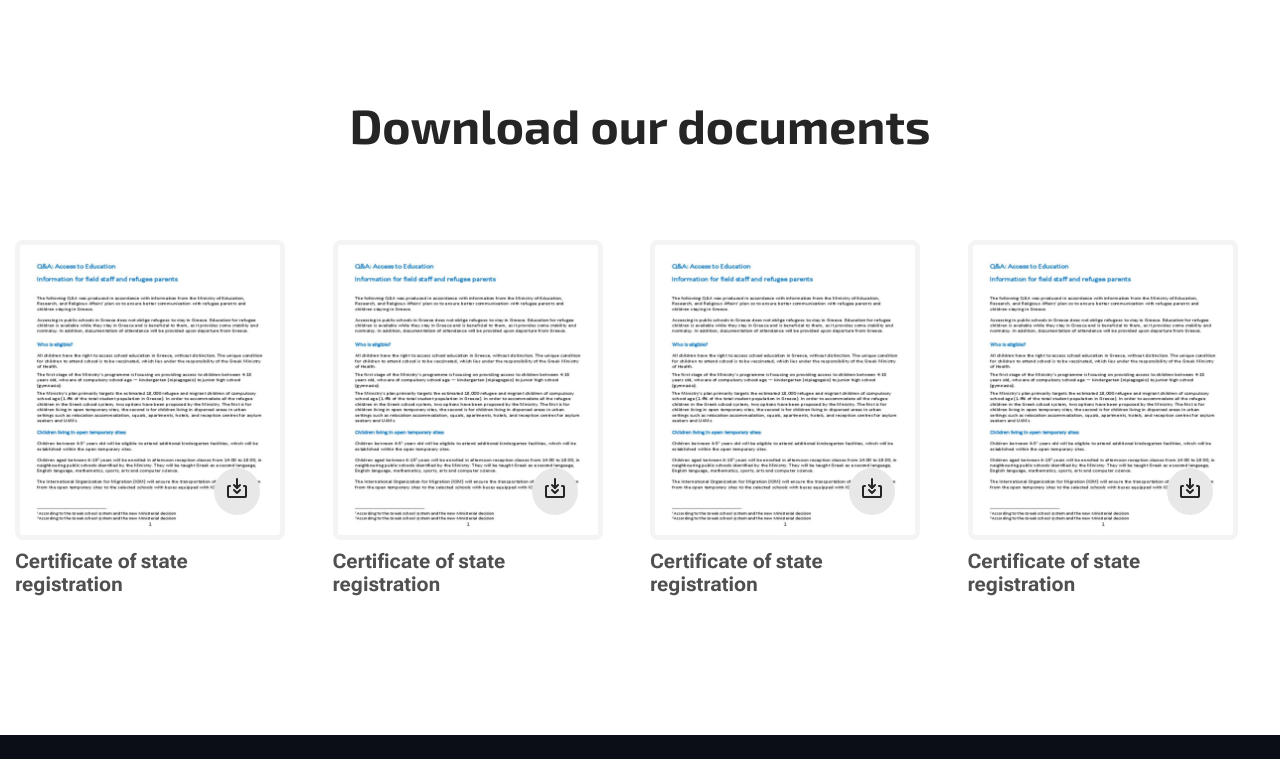
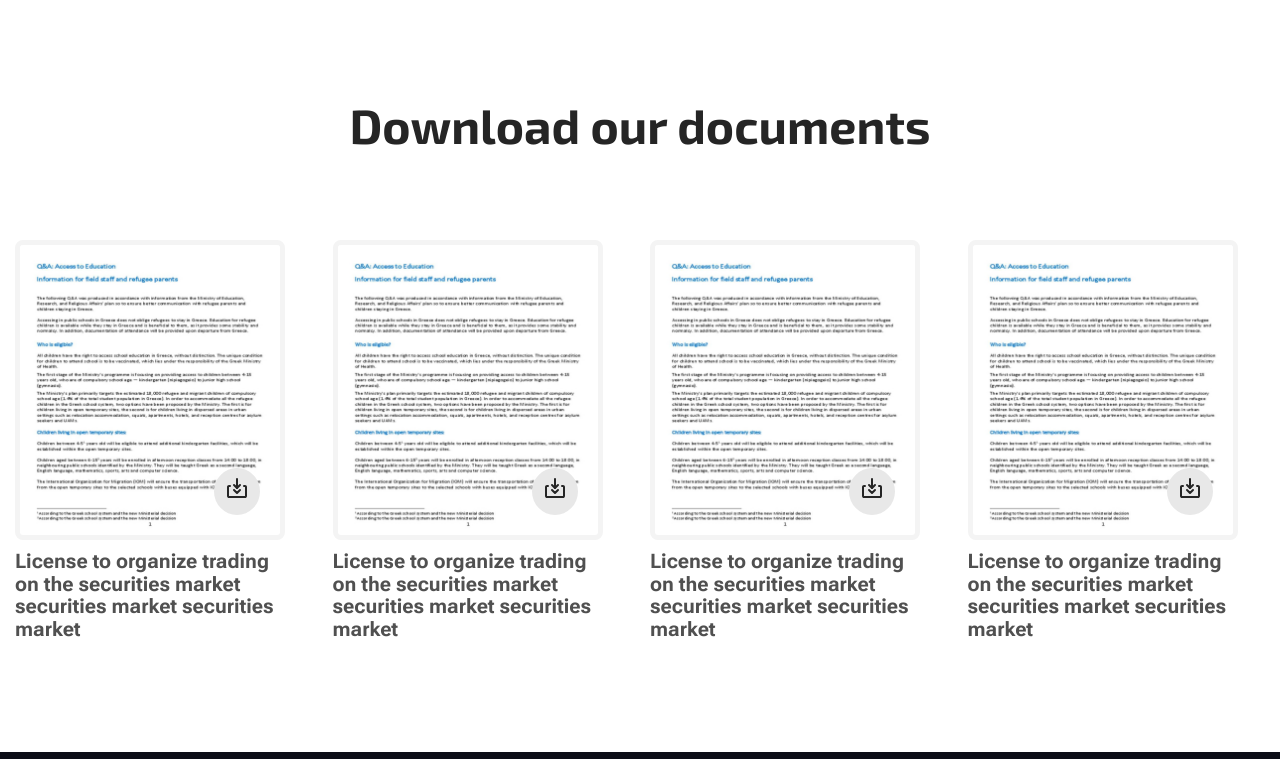
Before and after one commit to HydroOx1d/ev-main-redesign, a website with bundled scripts: page index.html in a window 1280 px wide. Shown: the part 1047-1806 px from the top of the page. Built offline with nearby package versions, Linux system fonts and the light colour scheme.

Commit message:
documents unfinished

```diff
--- a/css/style.css
+++ b/css/style.css
@@ -347,9 +347,11 @@ body {
     gap: 5px;
     border: 1px solid #EFF2FF;
 }
-.project__link--orange{
+
+.project__link--orange {
     padding: 7px 32px;
 }
+
 .project__link-orange--transparent {
     color: #F48020;
 }
@@ -357,9 +359,11 @@ body {
 /* DOCUMENT ------------------------------------------------------------------------------------> */
 
 .goto-document {
-    margin-bottom: 140px;
+    height: 550px;
+    margin-bottom: 105px;
 }
-.document__title{
+
+.document__title {
     font-family: 'Exo 2';
     font-weight: 700;
     font-size: 48px;
@@ -367,17 +371,21 @@ body {
     text-align: center;
     color: #252525;
     margin-bottom: 85px;
+
 }
-.document__content{
+
+.document__content {
     display: grid;
     grid-template-columns: repeat(4, 1fr);
     gap: 20px;
 }
-.document__col{
+
+.document__col {
     max-width: 270px;
     cursor: pointer;
 }
-.document__col-iblock{
+
+.document__col-iblock {
     border: 5px solid #F4F4F4;
     border-radius: 8px;
     height: 300px;
@@ -387,11 +395,13 @@ body {
     transition: .3s ease-in-out;
     overflow: hidden;
 }
-.document__col-img{
+
+.document__col-img {
     width: 100%;
     object-fit: cover;
 }
-.document__col-button{
+
+.document__col-button {
     position: absolute;
     bottom: 20px;
     right: 20px;
@@ -402,11 +412,13 @@ body {
     padding: 8px 11px;
     transition: .3s ease-in-out;
 }
-.document__col-icon{
+
+.document__col-icon {
     stroke: #252525;
     transition: .3s ease-in-out;
 }
-.document__col-title{
+
+.document__col-title {
     font-family: 'Roboto Flex';
     font-style: normal;
     font-weight: 700;
@@ -414,6 +426,7 @@ body {
     line-height: calc(23 / 20 * 100%);
     color: #505050;
 }
+
 /* FOOTER ---------------------------------------------------------------------------> */
 
 .footer {
--- a/index.html
+++ b/index.html
@@ -193,7 +193,7 @@
                 </svg>
               </button>
             </div>
-            <h2 class="document__col-title">Certificate of state registration </h2>
+            <h2 class="document__col-title">License to organize trading on the securities market securities market securities market</h2>
           </div>
           <div class="document__col">
             <div class="document__col-iblock">
@@ -211,7 +211,7 @@
                 </svg>
               </button>
             </div>
-            <h2 class="document__col-title">Certificate of state registration </h2>
+            <h2 class="document__col-title">License to organize trading on the securities market securities market securities market</h2>
           </div>
           <div class="document__col">
             <div class="document__col-iblock">
@@ -229,7 +229,7 @@
                 </svg>
               </button>
             </div>
-            <h2 class="document__col-title">Certificate of state registration </h2>
+            <h2 class="document__col-title">License to organize trading on the securities market securities market securities market</h2>
           </div>
           <div class="document__col">
             <div class="document__col-iblock">
@@ -247,9 +247,8 @@
                 </svg>
               </button>
             </div>
-            <h2 class="document__col-title">Certificate of state registration </h2>
+            <h2 class="document__col-title">License to organize trading on the securities market securities market securities market</h2>
           </div>
-
         </div>
       </div>
     </section>
--- a/js/script.js
+++ b/js/script.js
@@ -2,7 +2,6 @@ import {changeLanguage} from "./modules/changeLanguage.js";
 import {visibilityProjectData} from "./modules/visibilityProjectData.js";
 import {imageModal} from "./modules/imagesModal.js";
 import {documentsData} from "./modules/documentsData.js";
-import {cutText} from "./modules/cutText.js"
 
 let globalLanguageState;
 let inititalProjectData;
@@ -198,16 +197,3 @@ function renderDocuments(lang) {
     documentsList.insertAdjacentHTML("beforeend", documentMarkup);
   });
 }
-
-let textItem = document.querySelectorAll('.document__title');
-
-// function kitcut( text ) {
-//   for (let i = 0; i < textItem.length; i++) {
-//     text = i.trim();
-//     if (text.length <= 3) return text;
-//     text = text.slice(0, 3);
-//   }
-//   return text.innerText = text.trim() + "...";
-// }
-//
-// kitcut()
```
Also changed, not shown: css/media.css (+20 -9 lines), js/modules/cutText.js (deleted).
